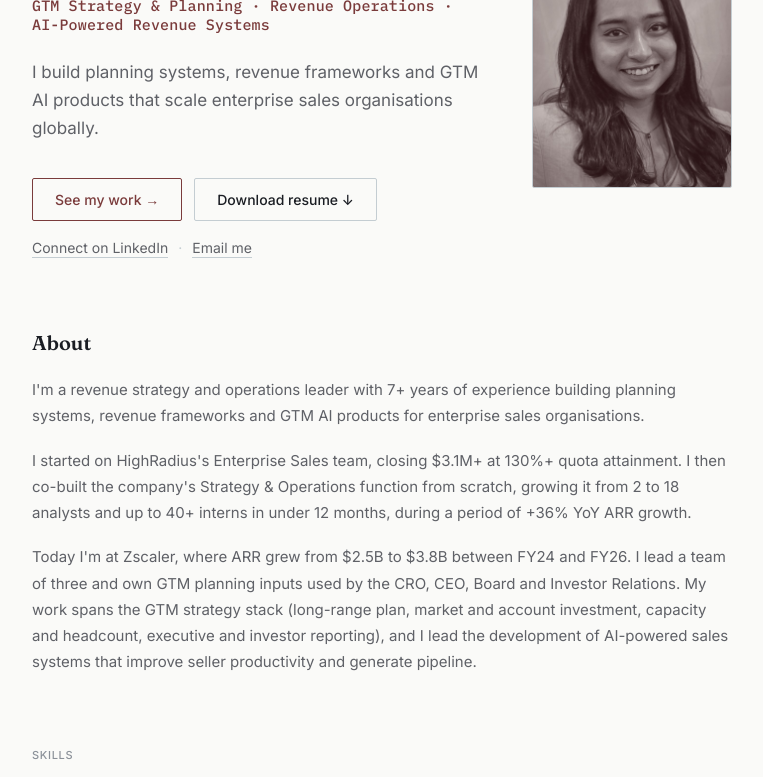
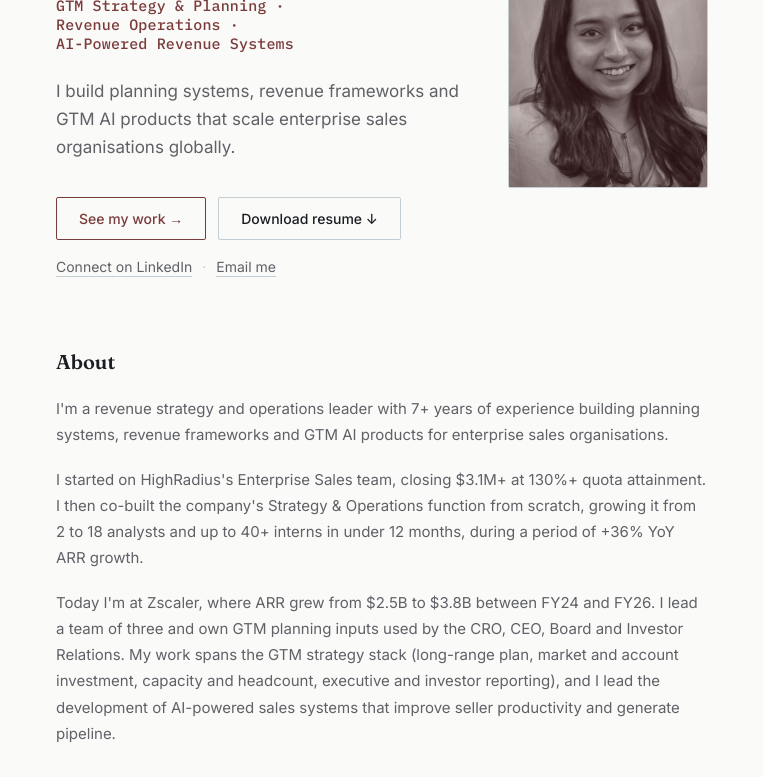
Before and after one commit to moitraaratrika/aratrika-portfolio, a plain HTML site: page index.html in a window 1280 px wide. Shown: the part 158-935 px from the top of the page, without its empty margins (258-1021 px from the left). Drawn offline with Linux system fonts and the light colour scheme.

Commit message:
Add files via upload

```diff
--- a/index.html
+++ b/index.html
@@ -394,6 +394,11 @@
   .hero-links .footer-sep{color:var(--hairline);}
   .email-note{font-family:'IBM Plex Mono',monospace;font-size:12px;color:var(--burgundy);opacity:0;transition:opacity var(--ease);margin-left:2px;}
   .email-note.show{opacity:1;}
+  /* Section rules like .hero{padding:96px 0 …} reset the side padding that
+     .wrap sets, which left text touching the screen edge on phones. */
+  .wrap{padding-left:24px;padding-right:24px;}
+  /* Keep each role phrase whole so a line never starts with a stray "·". */
+  .ol-item{white-space:nowrap;}
 </style>
 </head>
 <body>
@@ -403,7 +408,7 @@
     <div class="hero-grid">
       <div class="hero-text">
         <h1 class="hero-name">Aratrika Moitra</h1>
-        <p class="hero-oneliner">GTM Strategy &amp; Planning · Revenue Operations · AI-Powered Revenue Systems</p>
+        <p class="hero-oneliner"><span class="ol-item">GTM Strategy &amp; Planning<span class="ol-sep"> ·</span></span> <span class="ol-item">Revenue Operations<span class="ol-sep"> ·</span></span> <span class="ol-item">AI-Powered Revenue Systems</span></p>
         <p class="hero-positioning">I build planning systems, revenue frameworks and GTM AI products that scale enterprise sales organisations globally.</p>
         <div class="hero-actions">
           <div class="hero-buttons">
```
